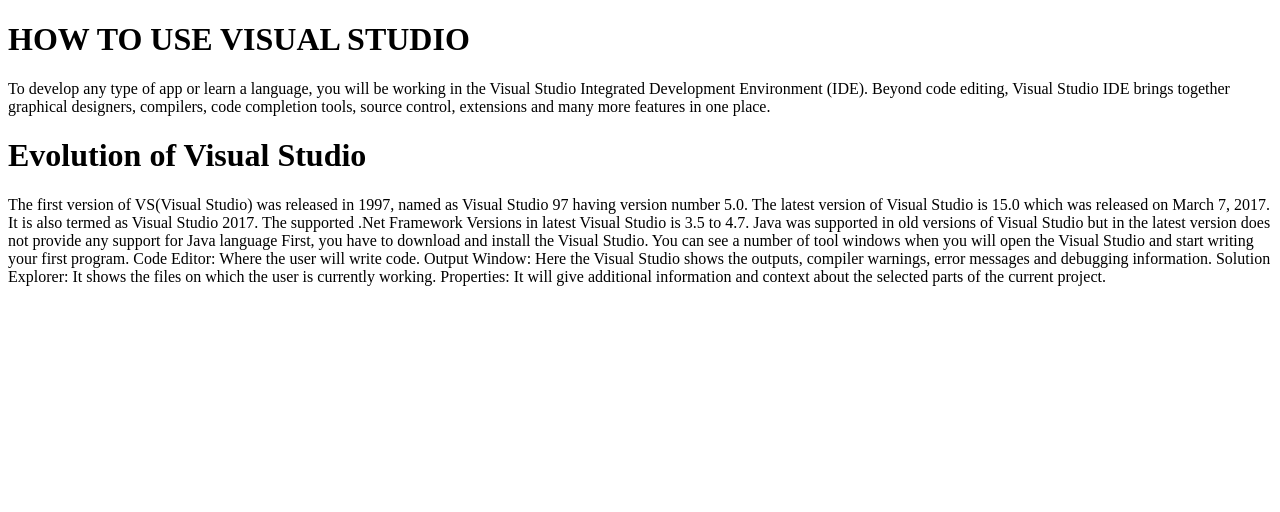
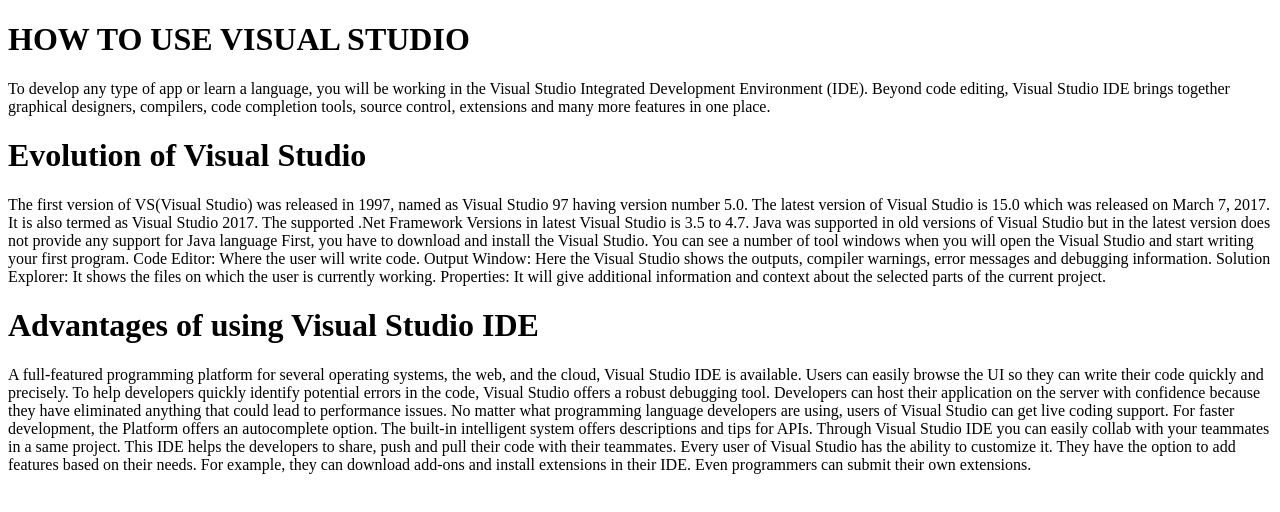
Before and after one commit to 169975/project_1, a plain HTML site: page index.html in a window 1280 px wide. Drawn offline with Linux system fonts and the light colour scheme.

Commit message:
This is another paragraph

```diff
--- a/index.html
+++ b/index.html
@@ -17,6 +17,12 @@
     Solution Explorer: It shows the files on which the user is currently working.
     Properties: It will give additional information and context about the selected parts of the current project.
     </P>
-    <h1></h1>
+    <h1>Advantages of using Visual Studio IDE</h1>
+    <p>A full-featured programming platform for several operating systems, the web, and the cloud, Visual Studio IDE is available. Users can easily browse the UI so they can write their code quickly and precisely.
+        To help developers quickly identify potential errors in the code, Visual Studio offers a robust debugging tool.
+        Developers can host their application on the server with confidence because they have eliminated anything that could lead to performance issues.
+        No matter what programming language developers are using, users of Visual Studio can get live coding support. For faster development, the Platform offers an autocomplete option. The built-in intelligent system offers descriptions and tips for APIs.
+        Through Visual Studio IDE you can easily collab with your teammates in a same project. This IDE helps the developers to share, push and pull their code with their teammates.
+        Every user of Visual Studio has the ability to customize it. They have the option to add features based on their needs. For example, they can download add-ons and install extensions in their IDE. Even programmers can submit their own extensions.</p>
 </body>
 </html>
```
